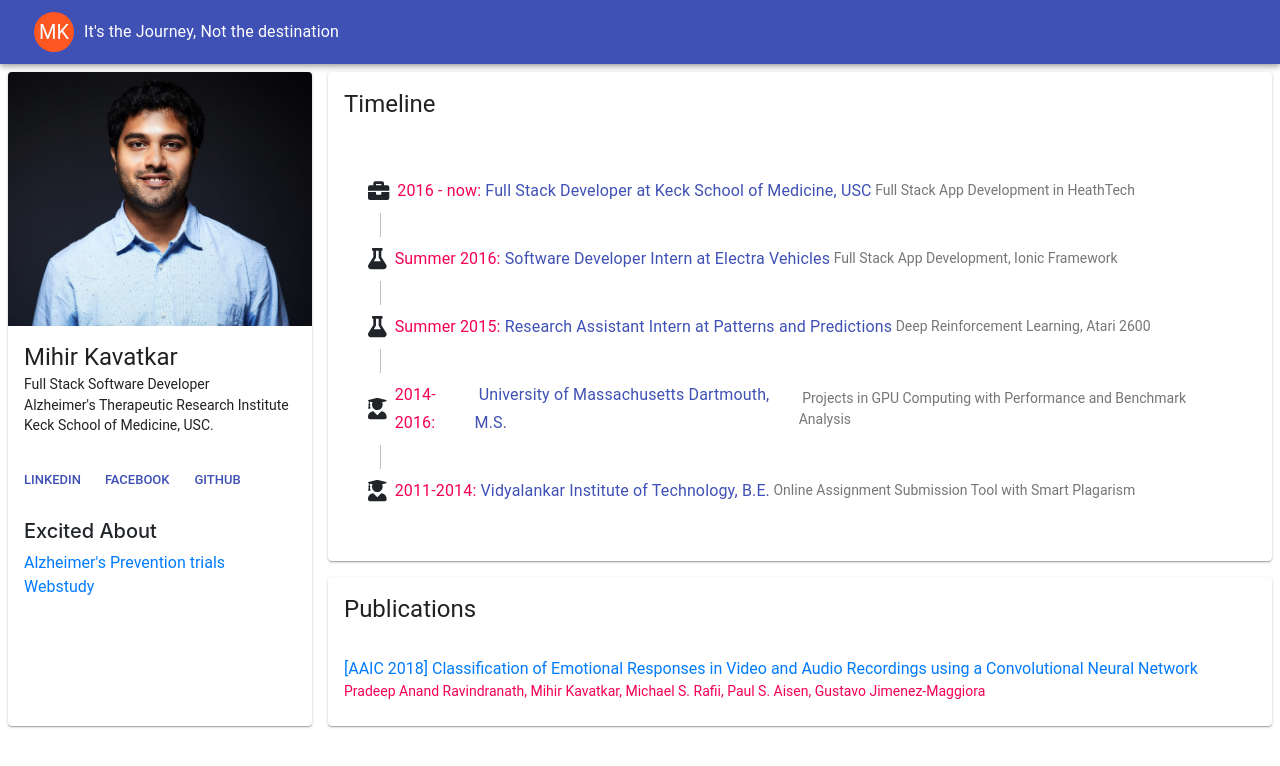
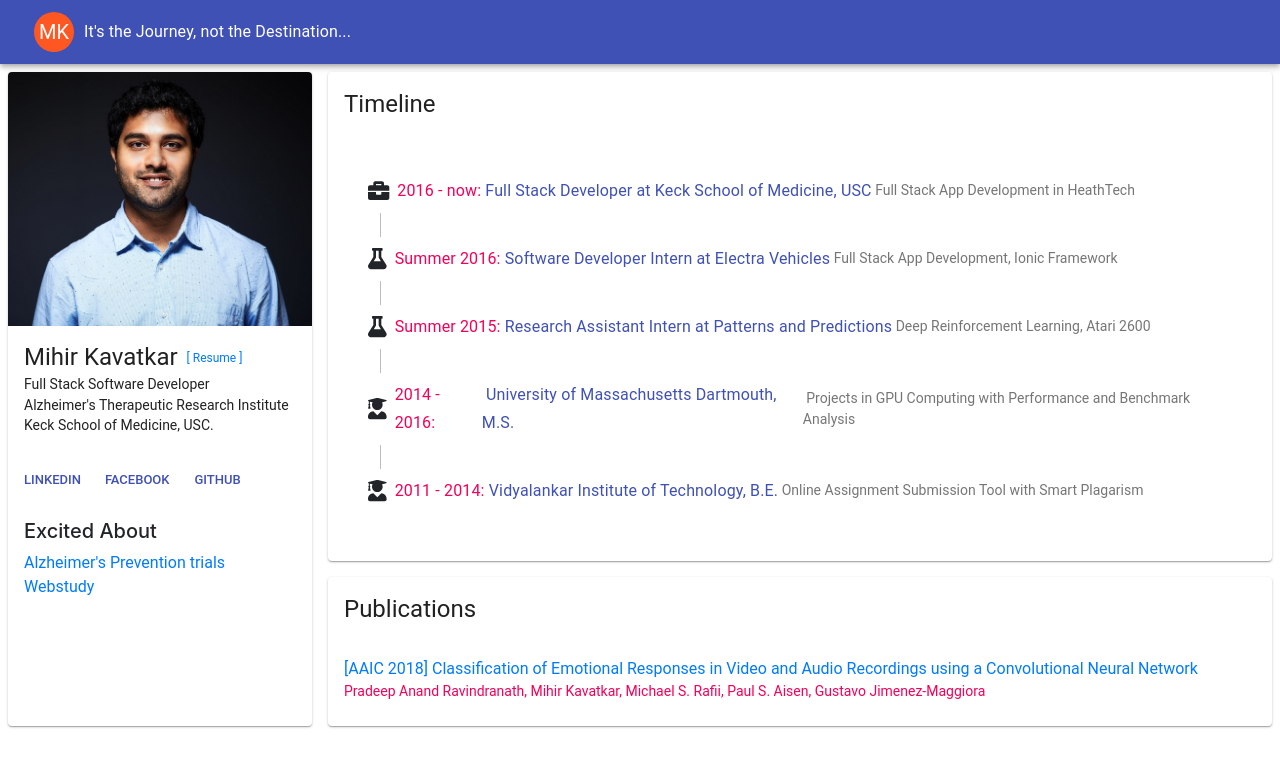
Before and after one commit to mihir19/react-resume, a React (Create React App) app: page / in a window 1280 px wide. Shown: the top 766 px of the page. Built offline with nearby package versions, Linux system fonts and the light colour scheme.

Commit message:
feat(): adding resume link down

```diff
--- a/package.json
+++ b/package.json
@@ -22,7 +22,7 @@
 	"scripts": {
 		"start": "react-scripts start",
 		"build": "react-scripts build",
-		"deploy": "aws s3 sync build/ s3://personal-profile-app",
+		"deploy": "aws s3 sync --acl public-read --sse --delete build/ s3://react-material-resume",
 		"test": "react-scripts test --env=jsdom",
 		"eject": "react-scripts eject"
 	},
--- a/public/index.html
+++ b/public/index.html
@@ -23,7 +23,7 @@
       work correctly both with client-side routing and a non-root public URL.
       Learn how to configure a non-root public URL by running `npm run build`.
     -->
-		<title>React App</title>
+		<title>Mihir Kavatkar</title>
 	</head>
 	<body>
 		<noscript>
--- a/src/Constants.js
+++ b/src/Constants.js
@@ -87,14 +87,14 @@ export const timeLine = [
 	},
 	{
 		icon: faUserGraduate,
-		time: "2014-2016",
+		time: "2014 - 2016",
 		label: "University of Massachusetts Dartmouth, M.S.",
 		description:
 			"Projects in GPU Computing with Performance and Benchmark Analysis"
 	},
 	{
 		icon: faUserGraduate,
-		time: "2011-2014",
+		time: "2011 - 2014",
 		label: "Vidyalankar Institute of Technology, B.E.",
 		description: "Online Assignment Submission Tool with Smart Plagarism"
 	}
--- a/src/Profile.js
+++ b/src/Profile.js
@@ -3,7 +3,7 @@ import "./App.css";
 import "bootstrap/dist/css/bootstrap.min.css";
 import { FontAwesomeIcon } from "@fortawesome/react-fontawesome";
 import Card from "@material-ui/core/Card";
-import CardActionArea from "@material-ui/core/CardActionArea";
+// import CardActionArea from "@material-ui/core/CardActionArea";
 import CardActions from "@material-ui/core/CardActions";
 import CardHeader from "@material-ui/core/CardHeader";
 import CardContent from "@material-ui/core/CardContent";
@@ -21,6 +21,7 @@ import StepContent from "@material-ui/core/StepContent";
 import { styles, timeLine, URLs } from "../src/Constants";
 import withWidth from "@material-ui/core/withWidth";
 import compose from "recompose/compose";
+
 class Profile extends Component {
 	redirectHandler = param => {
 		this.props.history.replace(URLs[param]);
@@ -49,7 +50,7 @@ class Profile extends Component {
 					<Toolbar>
 						<Avatar className={classes.orangeAvatar}>MK</Avatar>
 						<Typography variant="subtitle1" color="inherit" className={classes.grow}>
-							It's the Journey, Not the destination
+							It's the Journey, not the Destination...
 						</Typography>
 						{/* <div>
             <Button color="inherit">Login</Button>
@@ -61,7 +62,6 @@ class Profile extends Component {
 				<Grid container spacing={16} className={classes.mainGrid}>
 					<Grid item sm={3} xs={12}>
 						<Card className={classes.profileCard}>
-							<CardActionArea>
 							<CardMedia
 								component="img"
 								alt="Profile Picture"
@@ -70,16 +70,29 @@ class Profile extends Component {
 								title="Profile Picture"
 							/>
 							<CardContent>
-									<Typography variant="h5" component="h2">
+								<div style={{ display: "flex", alignItems: "center" }}>
+									<Typography variant="h5" component="h2" noWrap>
 										Mihir Kavatkar
 									</Typography>
+									&nbsp;&nbsp;
+									<Typography variant="caption" noWrap>
+										<a
+											href={
+												process.env.PUBLIC_URL + "/documents/Mihir Kavatkar-Resume.pdf"
+											}
+											download
+										>
+											[ Resume ]
+										</a>
+									</Typography>
+								</div>
+
 								<Typography component="p" gutterBottom>
 									Full Stack Software Developer <br />
 									Alzheimer's Therapeutic Research Institute <br />
 									Keck School of Medicine, USC.
 								</Typography>
 							</CardContent>
-							</CardActionArea>
 							<CardActions>
 								<Button
 									size="small"
```
Also changed, not shown: 2 other files (tests, documents, lock files or other folders). Lines whose indentation alone changed are shown as unchanged.
